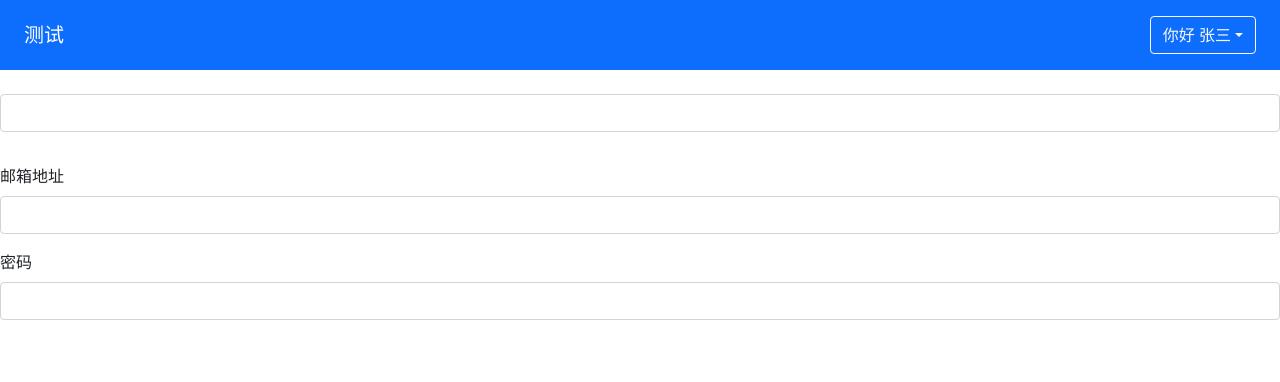
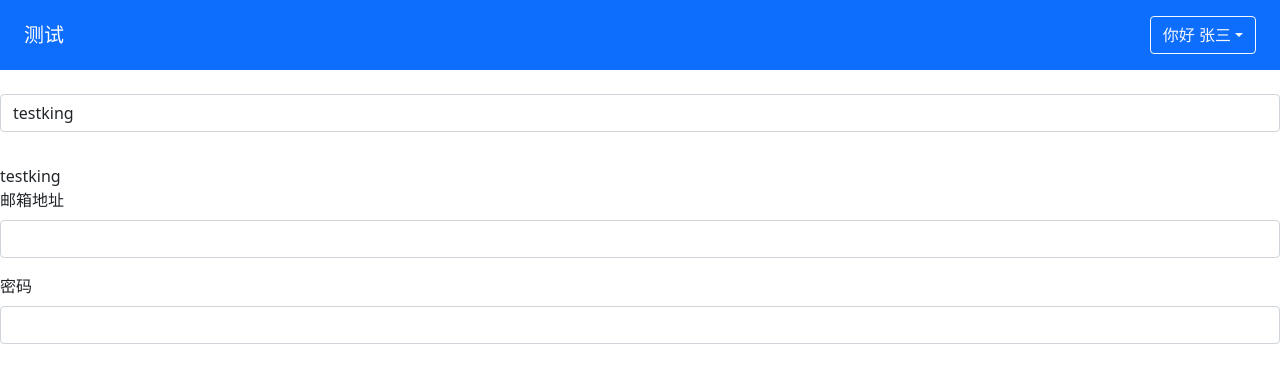
Before and after one commit to wang-yi-bit64/my-zhehu, a Vue app: page / in a window 1280 px wide. Shown: the top 382 px of the page. Built offline with nearby package versions, Linux system fonts and the light colour scheme.

Commit message:
实现vue3 v-model写法

```diff
--- a/src/components/ValidateForm.vue
+++ b/src/components/ValidateForm.vue
@@ -2,8 +2,12 @@
 <template>
   <div class="validate-from">
     <div class="mb-3">
-      <ValidateInput :rules="emailRules" />
+      <ValidateInput
+        :rules="emailRules"
+        v-model="emaidVal"
+      />
     </div>
+    {{ emaidVal }}
     <form>
       <div class="mb-3">
         <label
@@ -39,7 +43,7 @@
   </div>
 </template>
 <script lang="ts">
-import { defineComponent, reactive } from "vue";
+import { defineComponent, reactive, ref } from "vue";
 import ValidateInput, { RulesProps } from './ValidateInput.vue'
 const emailReg = /^(([^<>()[\]\\.,;:\s@"]+(\.[^<>()[\]\\.,;:\s@"]+)*)|(".+"))@((\[[0-9]{1,3}\.[0-9]{1,3}\.[0-9]{1,3}\.[0-9]{1,3}\])|(([a-zA-Z\-0-9]+\.)+[a-zA-Z]{2,}))$/;
 export default defineComponent({
@@ -52,6 +56,7 @@ export default defineComponent({
       { type: 'required', message: '电子邮箱不能为空' },
       { type: 'email', message: '请输入正确电子邮箱格式' }
     ]
+    const emaidVal = ref('testking')
 
     const emailRef = reactive({
       val: "",
@@ -72,7 +77,8 @@ export default defineComponent({
     return {
       valiadteEmail,
       emailRef,
-      emailRules
+      emailRules,
+      emaidVal
     };
   }
 });
--- a/src/components/ValidateInput.vue
+++ b/src/components/ValidateInput.vue
@@ -1,17 +1,19 @@
-
 <template>
   <div class="validate-input-container pb-3">
     <input
       type="text"
       class="form-control"
       :class="{'is-invalid':inputRef.error}"
-      v-model="inputRef.val"
+      :value="inputRef.val"
+      @input="updateValue"
       @blur="validInput"
     >
     <span
       v-if="inputRef.error"
       class="invalid-feedback"
-    >{{ inputRef.message }}</span>
+    >
+      {{ inputRef.message }}
+    </span>
   </div>
 </template>
 <script lang='ts'>
@@ -28,14 +30,20 @@ export type RulesProps = RuleProp[]
 export default defineComponent({
   name: "ValidateInput",
   props: {
-    rules: Array as PropType<RulesProps>
+    rules: Array as PropType<RulesProps>,
+    modelValue: String
   },
   setup (props, context) {
     const inputRef = reactive({
-      val: '',
+      val: props.modelValue || '',
       error: false,
       message: ''
     })
+    const updateValue = (e:KeyboardEvent) => {
+      const targetValue = (e.target as HTMLInputElement).value
+      inputRef.val = targetValue
+      context.emit('update:modelValue', targetValue)
+    }
     const validInput = () => {
       if (props.rules) {
         const allPassed = props.rules.every(rule => {
@@ -56,7 +64,8 @@ export default defineComponent({
     }
     return {
       inputRef,
-      validInput
+      validInput,
+      updateValue
     };
   }
 });
```
